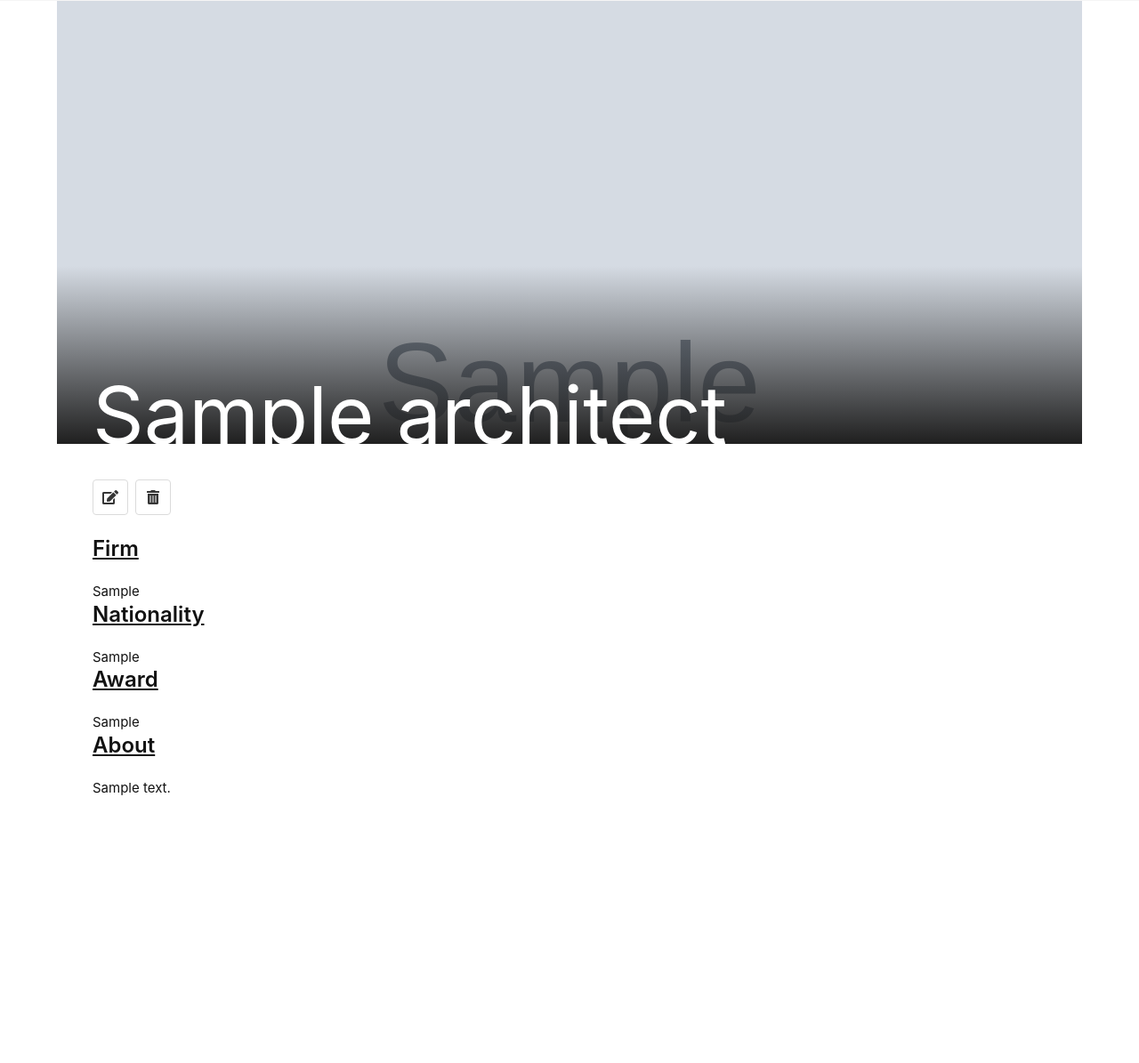
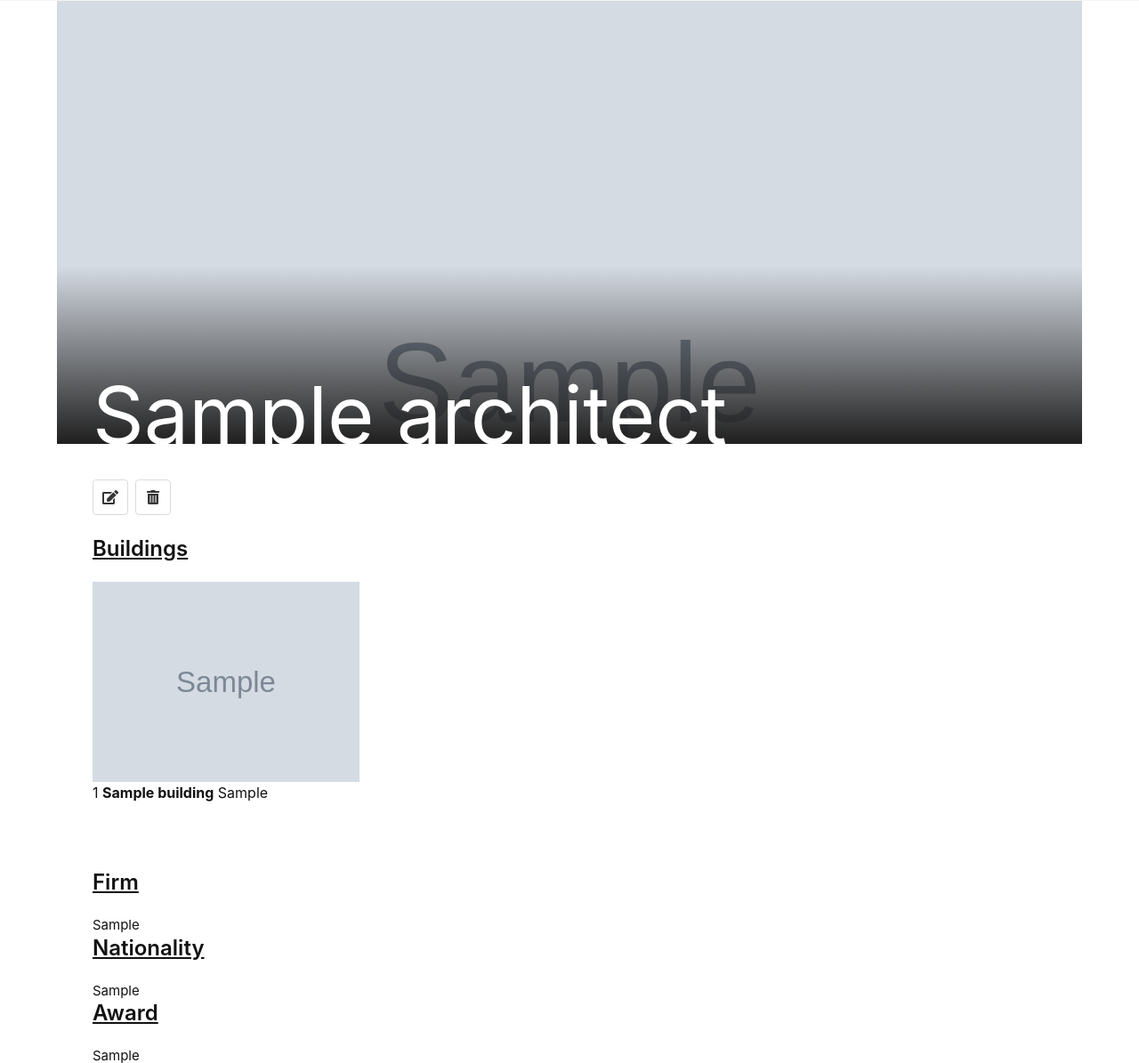
Before and after one commit to garriquesj/stArchitect_django, a Django app: page /architects/1/ in a window 1280 px wide. Shown: the part 53-1248 px from the top of the page at 89% size. Before the commit the page ends 947 px from the top, so only its background shows below. Run offline with Django 4.2, Linux system fonts and the light colour scheme; tables that the repository leaves empty hold one stand-in row (values such as "Sample post"); grey boxes marked "Sample" are stand-in pictures.

Commit message:
2nd model

```diff
--- a/main_app/admin.py
+++ b/main_app/admin.py
@@ -1,8 +1,9 @@
 from django.contrib import admin
-from .models import Architect # import the Artist model from models.py
+from .models import Architect, Building # import the Artist model from models.py
 # Register your models here.
 
 
 # Register your models here.
 
 admin.site.register(Architect) # this line will add the model to the admin panel
+admin.site.register(Building)
--- a/main_app/models.py
+++ b/main_app/models.py
@@ -1,4 +1,6 @@
 from django.db import models
+import time
+
 
 # Create your models here.
 class Architect(models.Model):
@@ -15,3 +17,16 @@ class Architect(models.Model):
 
         class Meta:
             ordering = ['name']
+
+
+class Building(models.Model):
+    name = models.CharField(max_length=150)
+    image = models.CharField(max_length=300)
+    location = models.CharField(max_length=150)
+    architect = models.ForeignKey(Architect, on_delete=models.CASCADE, related_name="buildings")
+
+    def __str__(self):
+        return self.name
+
+    def get_length(self):
+        return time.strftime("%-M:%S", time.gmtime(self.length))
--- a/main_app/static/styles/main.css
+++ b/main_app/static/styles/main.css
@@ -78,3 +78,36 @@ img {
 .detail__container {
     margin-top: 500px;
 }
+.detail__buildings {
+    width: 100%;
+    display: flex;
+    flex-direction: row;
+    gap: 30px;
+}
+
+.building {
+    width: 100%;
+    padding: 10px;
+    display: grid;
+    /* grid-template-columns: 0.1fr 3fr 1fr; */
+    border-radius: 5px;
+
+}
+
+.building:hover {
+    background-color: hsla(0, 0%, 100%, 0.1);
+    cursor: pointer;
+}
+
+
+
+.image{
+    width: 300px;
+    height: 300px;
+    background-color: #ffffff;
+    object-fit:fill;
+    grid-template-columns: repeat(auto-fit, minmax(280px, 1fr));
+    justify-content: center;
+    gap: 30px;
+
+}
--- a/main_app/templates/architect_detail.html
+++ b/main_app/templates/architect_detail.html
@@ -19,6 +19,28 @@
             </span>
         </a>
     </div>
+    <h3 class="title is-4">Buildings</h3>
+    <div class="detail__buildings mb-5">
+
+
+        {% for building in architect.buildings.all %}
+
+            <div class="image">
+            <img class="building_image is-square" src="{{building.image}}" alt="{{building.name}}">
+            <span>{{forloop.counter}}
+                <b>{{building.name}}</b>
+                {{building.location}}</span>
+        </div>
+            {% empty %}
+        <article class="message is-black">
+        <div class="message-header">
+            <p>No buildings listed</p>
+        </div>
+    </div>
+        </article>
+
+        {% endfor %}
+    </div>
     <div class="detail__about">
         <h4 class="title is-4">Firm</h4>
         <p>{{architect.firm}}</p>
```
Also changed, not shown: main_app/migrations/0002_building.py (added).
